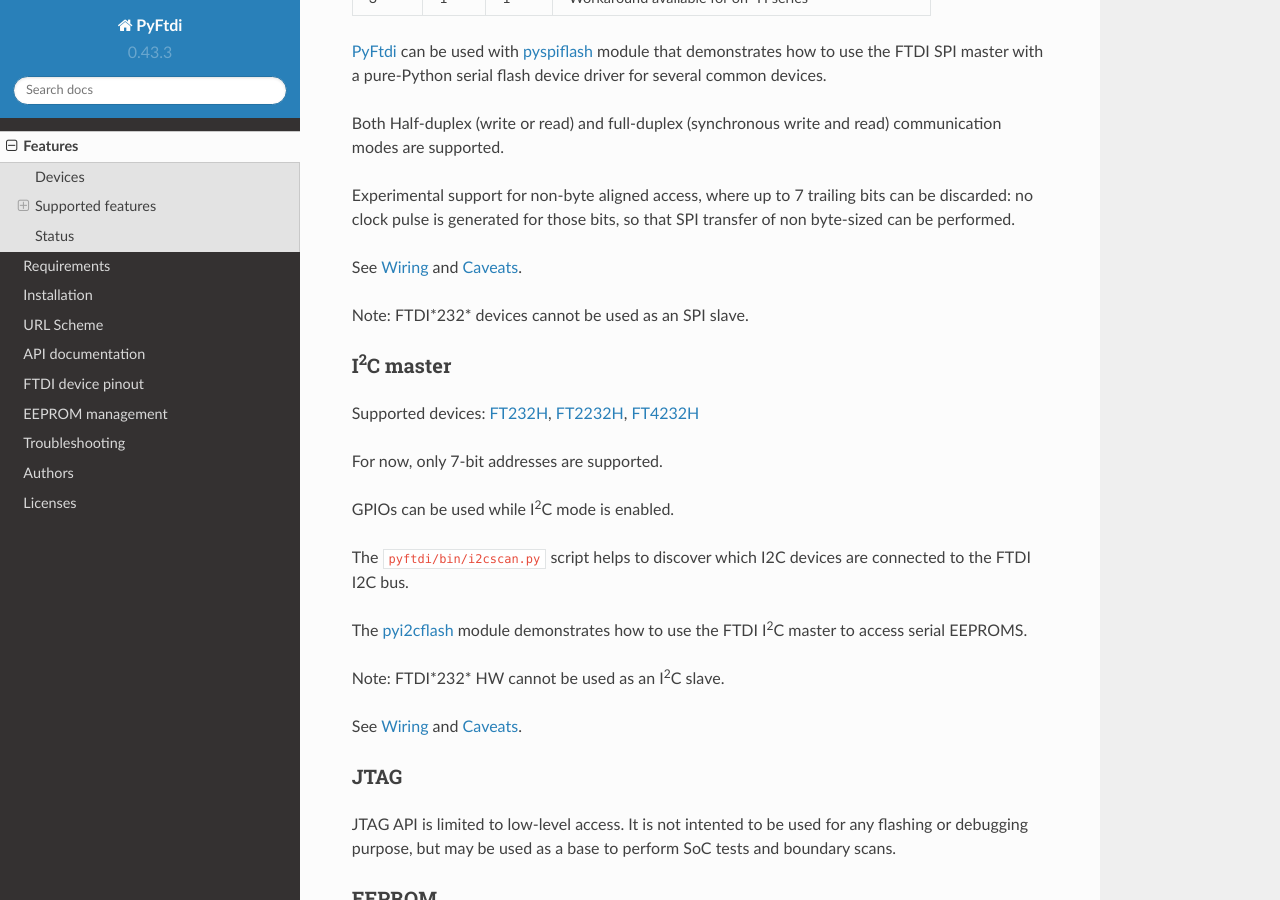
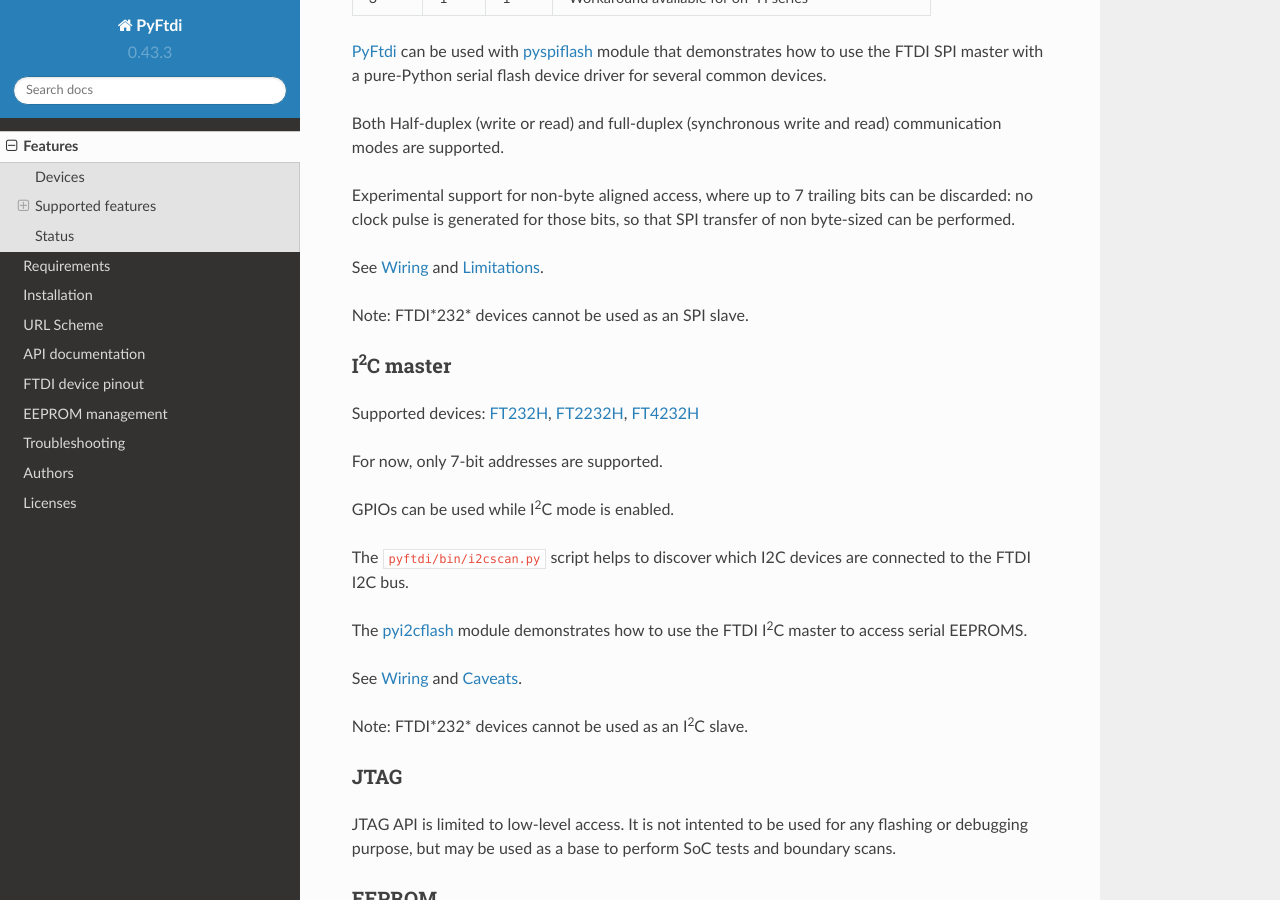
Before and after one commit to eblot/pyftdi, a Sphinx documentation site: the page built from pyftdi/doc/features.rst, in a window 1280 px wide and 900 px high, scrolled down 859 px. Built offline with Sphinx 7.4.7 and the Read the Docs theme 2.0.0, drawn with Linux system fonts in a browser that asks for light colours.

Commit message:
Update SPI documentation to match I2C

```diff
--- a/pyftdi/doc/features.rst
+++ b/pyftdi/doc/features.rst
@@ -73,9 +73,9 @@
 The pyi2cflash_ module demonstrates how to use the FTDI |I2C| master to access
 serial EEPROMS.
 
-Note: FTDI*232* HW cannot be used as an |I2C| slave.
+See :ref:`i2c_wiring` and :ref:`i2c_limitations`.
 
-See :ref:`i2c_wiring` and :ref:`i2c_limitations`.
+Note: FTDI*232* devices cannot be used as an |I2C| slave.
 
 JTAG
 ....
```
Also changed, not shown: pyftdi/doc/api/spi.rst (+31 -32 lines).
